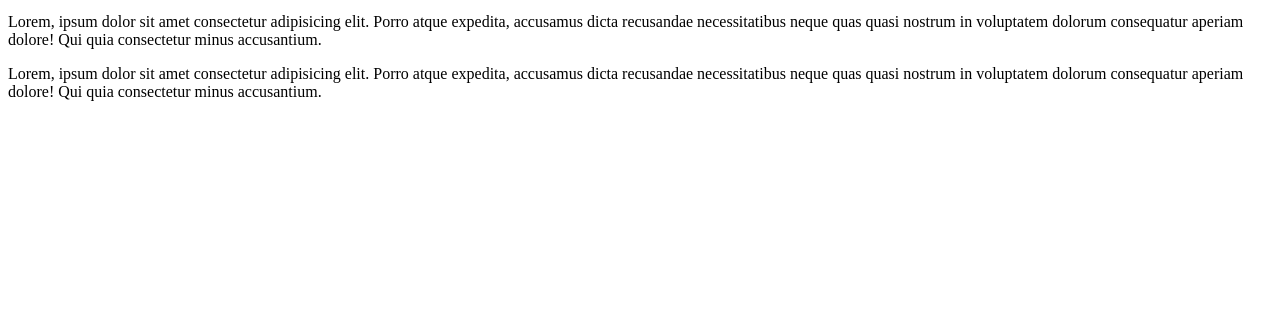
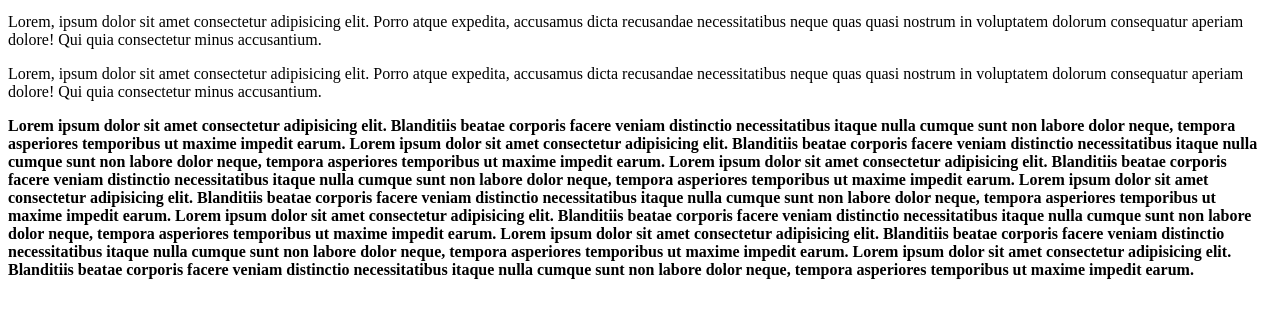
Before and after one commit to md-zahirul-haque/my-first-repo, a plain HTML site: page index.html in a window 1280 px wide. Shown: the part 119-436 px from the top of the page. Drawn offline with Linux system fonts and the light colour scheme.

Commit message:
bold added

```diff
--- a/index.html
+++ b/index.html
@@ -11,5 +11,14 @@
     <p>Lorem, ipsum dolor sit amet consectetur adipisicing elit. Porro atque expedita, accusamus dicta recusandae necessitatibus neque quas quasi nostrum in voluptatem dolorum consequatur aperiam dolore! Qui quia consectetur minus accusantium.</p>
     <p>Lorem, ipsum dolor sit amet consectetur adipisicing elit. Porro atque expedita, accusamus dicta recusandae necessitatibus neque quas quasi nostrum in voluptatem dolorum consequatur aperiam dolore! Qui quia consectetur minus accusantium.</p>
     <p>Lorem, ipsum dolor sit amet consectetur adipisicing elit. Porro atque expedita, accusamus dicta recusandae necessitatibus neque quas quasi nostrum in voluptatem dolorum consequatur aperiam dolore! Qui quia consectetur minus accusantium.</p>
+    <b>
+        Lorem ipsum dolor sit amet consectetur adipisicing elit. Blanditiis beatae corporis facere veniam distinctio necessitatibus itaque nulla cumque sunt non labore dolor neque, tempora asperiores temporibus ut maxime impedit earum.
+        Lorem ipsum dolor sit amet consectetur adipisicing elit. Blanditiis beatae corporis facere veniam distinctio necessitatibus itaque nulla cumque sunt non labore dolor neque, tempora asperiores temporibus ut maxime impedit earum.
+        Lorem ipsum dolor sit amet consectetur adipisicing elit. Blanditiis beatae corporis facere veniam distinctio necessitatibus itaque nulla cumque sunt non labore dolor neque, tempora asperiores temporibus ut maxime impedit earum.
+        Lorem ipsum dolor sit amet consectetur adipisicing elit. Blanditiis beatae corporis facere veniam distinctio necessitatibus itaque nulla cumque sunt non labore dolor neque, tempora asperiores temporibus ut maxime impedit earum.
+        Lorem ipsum dolor sit amet consectetur adipisicing elit. Blanditiis beatae corporis facere veniam distinctio necessitatibus itaque nulla cumque sunt non labore dolor neque, tempora asperiores temporibus ut maxime impedit earum.
+        Lorem ipsum dolor sit amet consectetur adipisicing elit. Blanditiis beatae corporis facere veniam distinctio necessitatibus itaque nulla cumque sunt non labore dolor neque, tempora asperiores temporibus ut maxime impedit earum.
+        Lorem ipsum dolor sit amet consectetur adipisicing elit. Blanditiis beatae corporis facere veniam distinctio necessitatibus itaque nulla cumque sunt non labore dolor neque, tempora asperiores temporibus ut maxime impedit earum.
+    </b>
 </body>
 </html>
```
